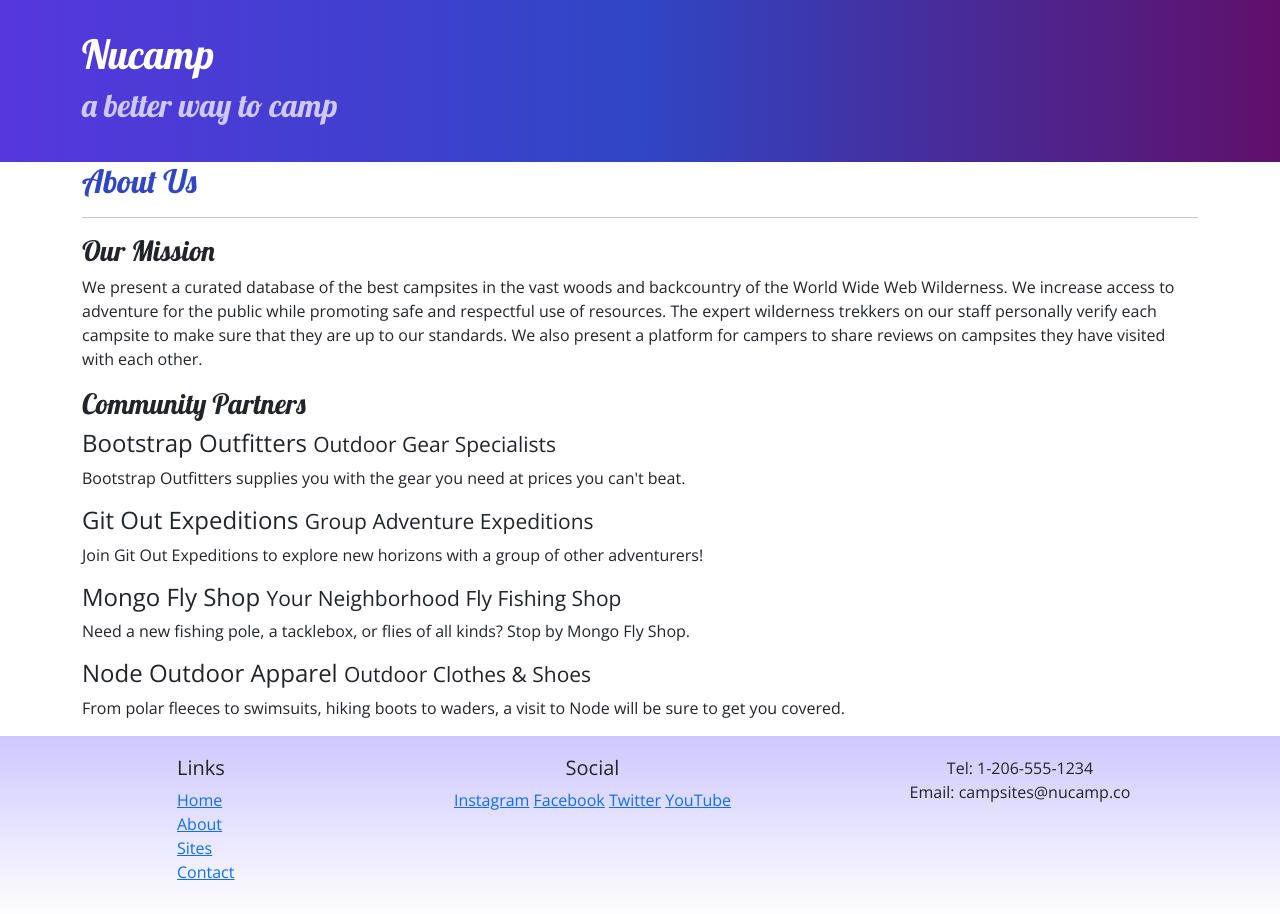
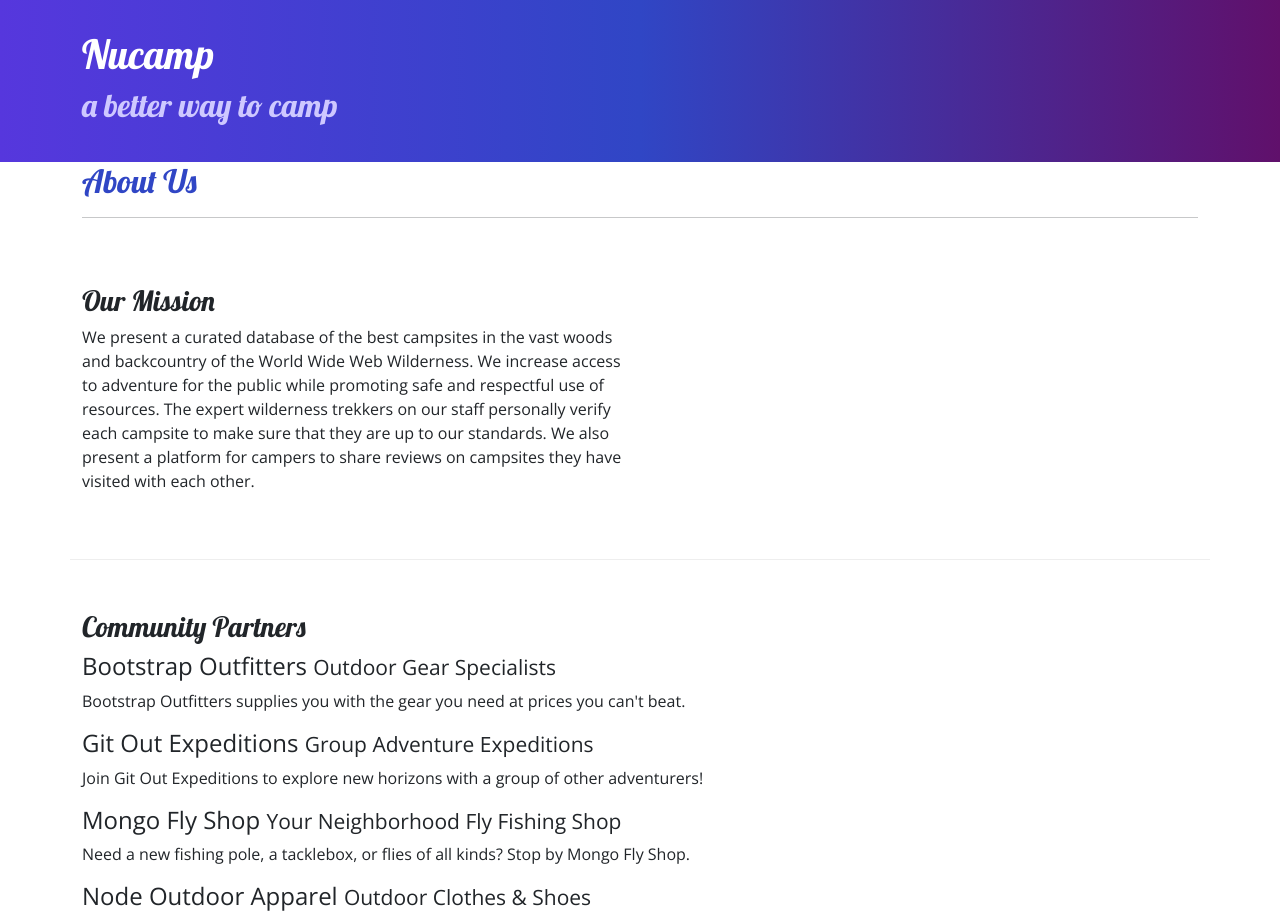
Before and after one commit to etweetyb/nucampsite, a plain HTML site: page aboutus.html in a window 1280 px wide. Shown: the top 914 px of the page. Drawn offline with nearby package versions, Linux system fonts and the light colour scheme.

Commit message:
begin Step4

```diff
--- a/aboutus.html
+++ b/aboutus.html
@@ -4,7 +4,7 @@
 <head>
     <!-- Required meta tags always come first -->
     <meta charset="utf-8" />
-    <meta name="viewport" content="width=device-width, initial-scale=1" />
+    <meta name="viewport" content="width=device-width, initial-scale=1"/>
     <!-- Bootstrap CSS -->
     <link href="https://cdn.jsdelivr.net/npm/bootstrap@5.2.3/dist/css/bootstrap.min.css" rel="stylesheet" integrity="sha384-rbsA2VBKQhggwzxH7pPCaAqO46MgnOM80zW1RWuH61DGLwZJEdK2Kadq2F9CUG65" crossorigin="anonymous"/>
     <!-- Additional CSS must be placed after Bootstrap CSS -->
@@ -27,15 +27,15 @@
     </header>
 
     <main class="container">
-        <div>
-            <div>
+        <div class="row">
+            <div class="col">
                <h2>About Us</h2>
                <hr />
             </div>
         </div>
 
-        <section>
-            <div>
+        <section class="row row-content">
+            <div class="col-sm-6">
                 <h3>Our Mission</h3>
                 <p>We present a curated database of the best campsites in the vast woods and backcountry of the World Wide Web Wilderness. We increase access
                 to adventure for the public while promoting safe and respectful use of resources. The expert wilderness trekkers on our staff personally verify each
@@ -44,8 +44,8 @@
             </div>
         </section>
 
-        <section>
-            <div>
+        <section class="row row-content">
+            <div class="col">
                 <h3>Community Partners</h3>
                 <h4>Bootstrap Outfitters <small>Outdoor Gear Specialists</small></h4>
                 <p>Bootstrap Outfitters supplies you with the gear you need at prices you can't beat.</p>
```
